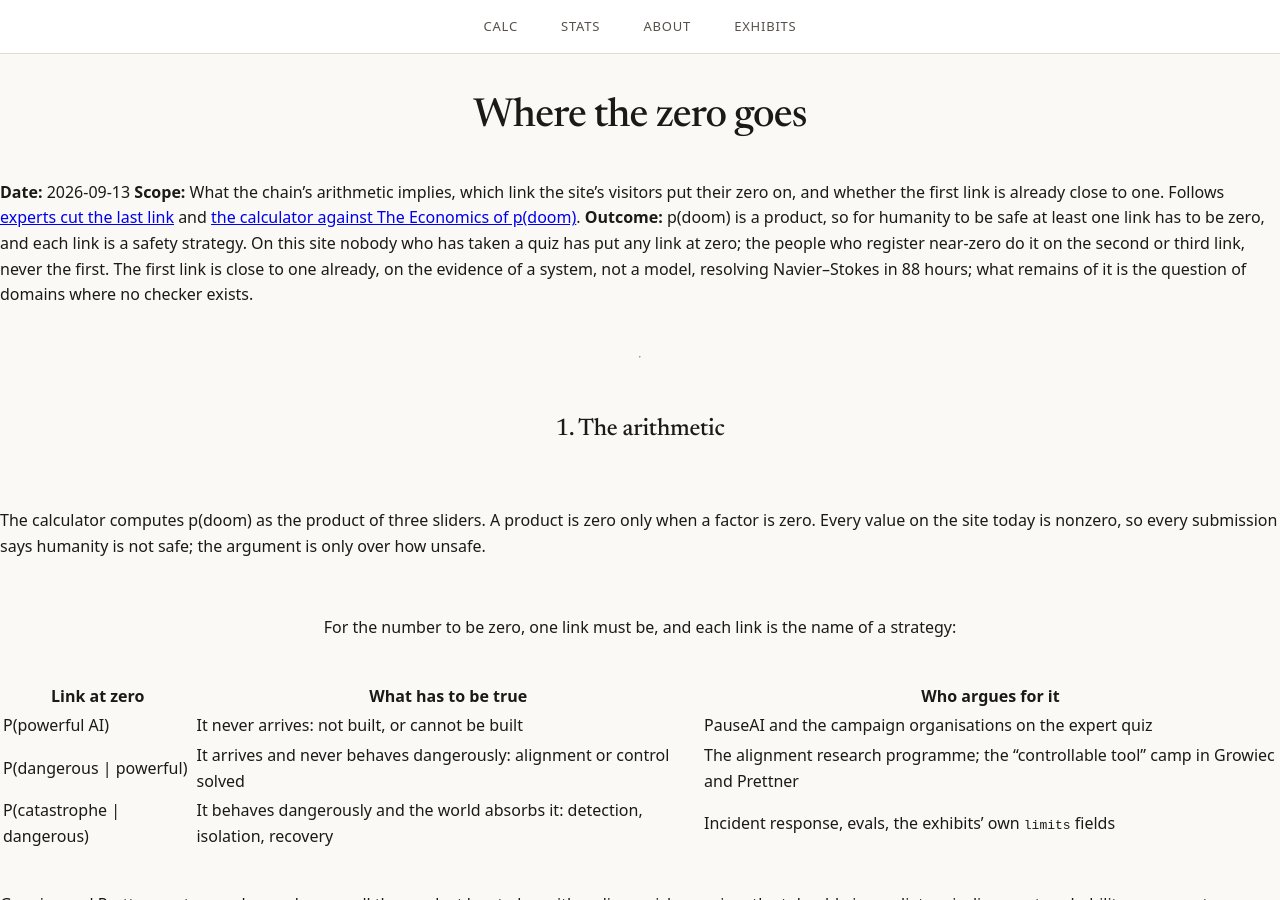
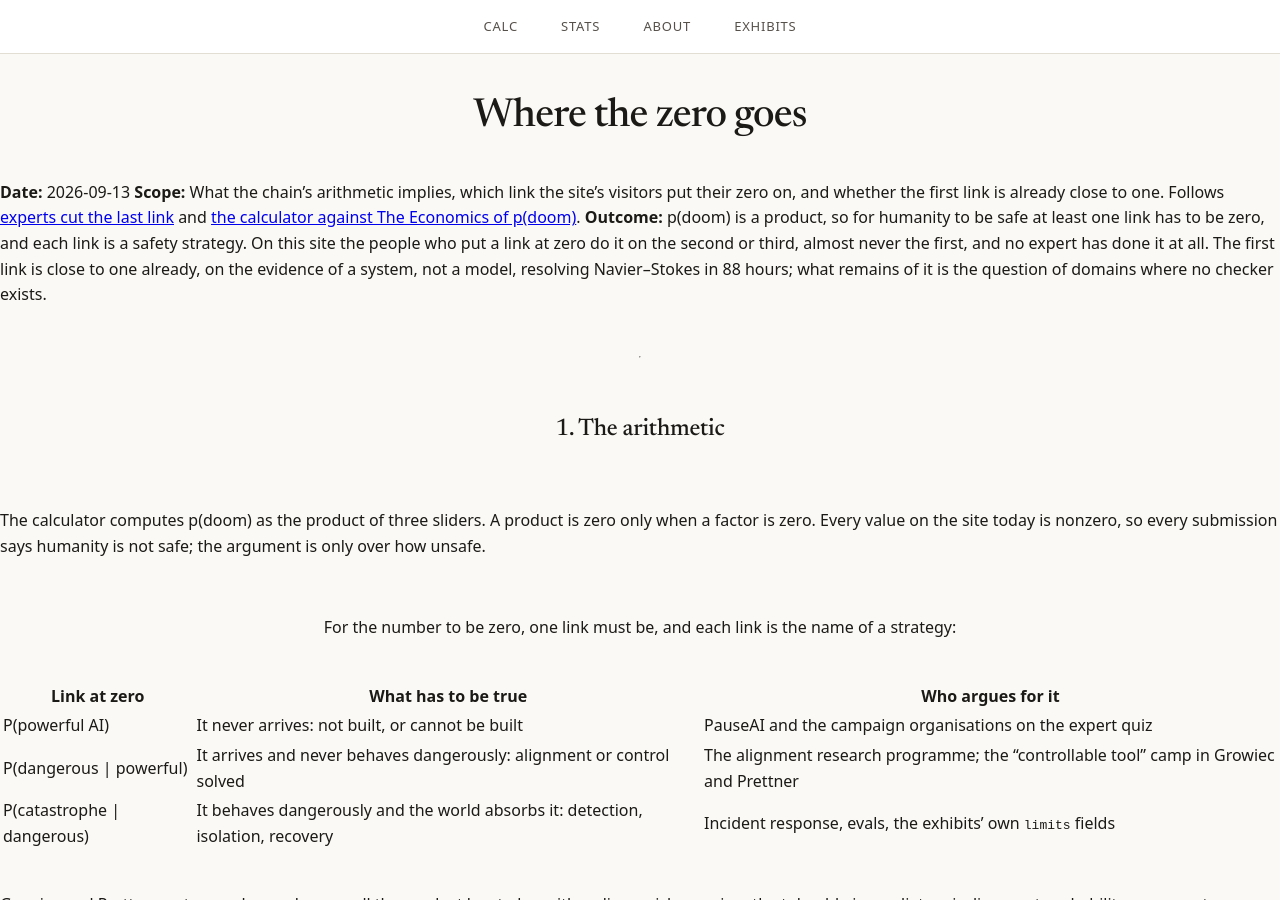
Before and after one commit to neoneye/pdoom-calculator, a Jekyll site: the page built from docs/2026-09-13-where-the-zero-goes.md, in a window 1280 px wide and 900 px high. Built offline with Jekyll 4.4.1, drawn with Linux system fonts in a browser that asks for light colours; our own code applies the rules of GitHub Pages for plain Markdown files; some of the changed text lies outside the part shown.

Commit message:
Where the zero goes: plainer prodigy sentence, summary matches the body
Co-Authored-By: Claude Fable 5.1 <noreply@anthropic.com>

```diff
--- a/docs/2026-09-13-where-the-zero-goes.md
+++ b/docs/2026-09-13-where-the-zero-goes.md
@@ -6,9 +6,9 @@ their zero on, and whether the first link is already close to one. Follows
 [experts cut the last link](2026-09-13-experts-cut-the-last-link.md) and
 [the calculator against The Economics of p(doom)](2026-09-13-economics-of-pdoom.md).
 **Outcome:** p(doom) is a product, so for humanity to be safe at least one link
-has to be zero, and each link is a safety strategy. On this site nobody who has
-taken a quiz has put any link at zero; the people who register near-zero do it on
-the second or third link, never the first. The first link is close to one already,
+has to be zero, and each link is a safety strategy. On this site the people who
+put a link at zero do it on the second or third, almost never the first, and no
+expert has done it at all. The first link is close to one already,
 on the evidence of a system, not a model, resolving Navier–Stokes in 88 hours;
 what remains of it is the question of domains where no checker exists.
 
@@ -62,9 +62,9 @@ link entirely.
 
 The case that P(powerful AI) is already near its maximum rests on one exhibit: a
 system resolved a Millennium Prize problem in 88 hours, with a machine-checked
-proof. A single human mathematician, however gifted, needs sleep and food and would
-take longer than 88 hours; the system is therefore already more capable than the
-best single human on that task, and the best single human is above the baseline.
+proof. No mathematician could do that in 88 hours; a prodigy needs sleep and food,
+and the problem stood for ninety years. So on this task the system outperforms
+even a prodigy, and a prodigy is far above an ordinary person.
 
 Two things about how that argument is stated, because they decide what it proves.
 
```
